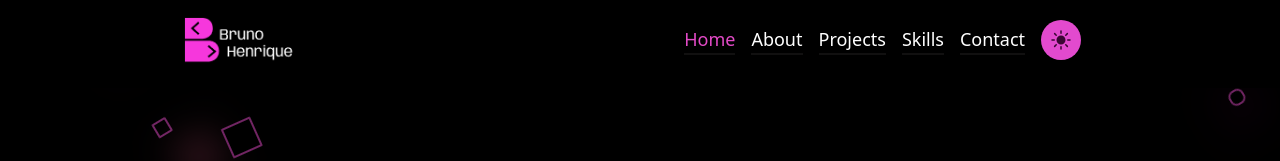
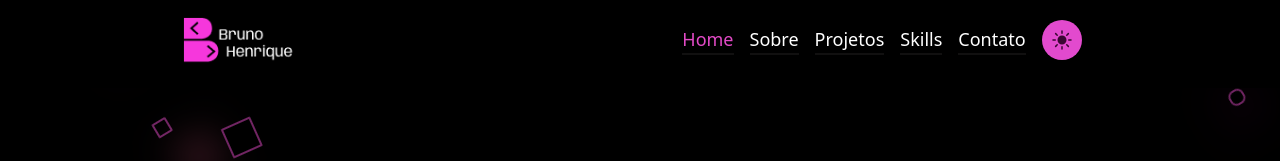
Before and after one commit to RiqueBruno/RiqueBruno, a React (Vite) app: page / in a window 1280 px wide. Shown: the top 161 px of the page. Built offline with nearby package versions, Linux system fonts and the light colour scheme.

Commit message:
refactor: traduz menu para pt-br

```diff
--- a/src/components/Menu/Menu.tsx
+++ b/src/components/Menu/Menu.tsx
@@ -29,10 +29,10 @@ export default function Menu({
     <ul className={ulClassName}>
       {[
         { id: 'home', label: 'Home' },
-        { id: 'about', label: 'About' },
-        { id: 'projects', label: 'Projects' },
+        { id: 'about', label: 'Sobre' },
+        { id: 'projects', label: 'Projetos' },
         { id: 'skills', label: 'Skills' },
-        { id: 'contact', label: 'Contact' },
+        { id: 'contact', label: 'Contato' },
       ].map((item) => (
         <li key={item.id} className={liClassName}>
           <a
```
